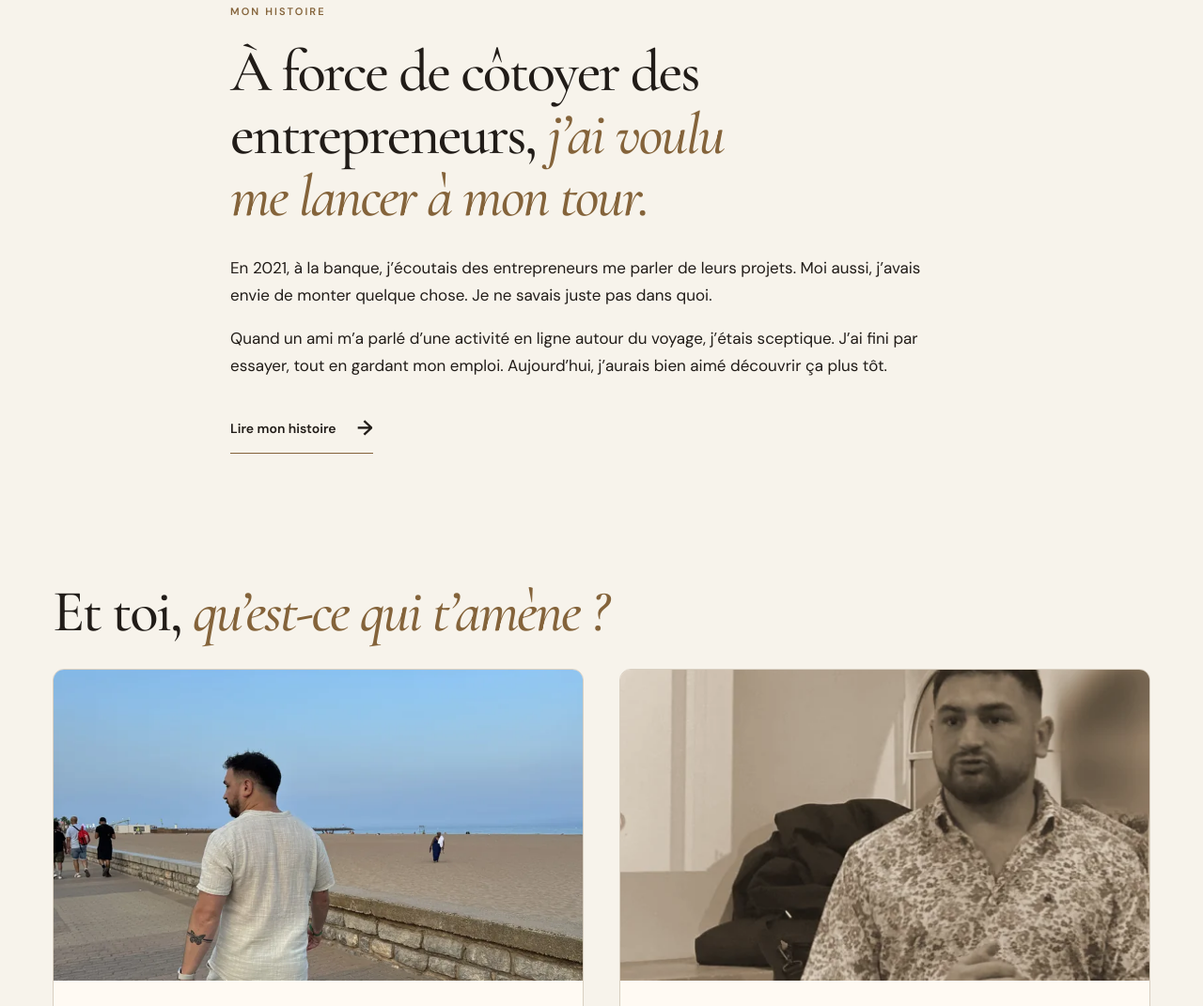
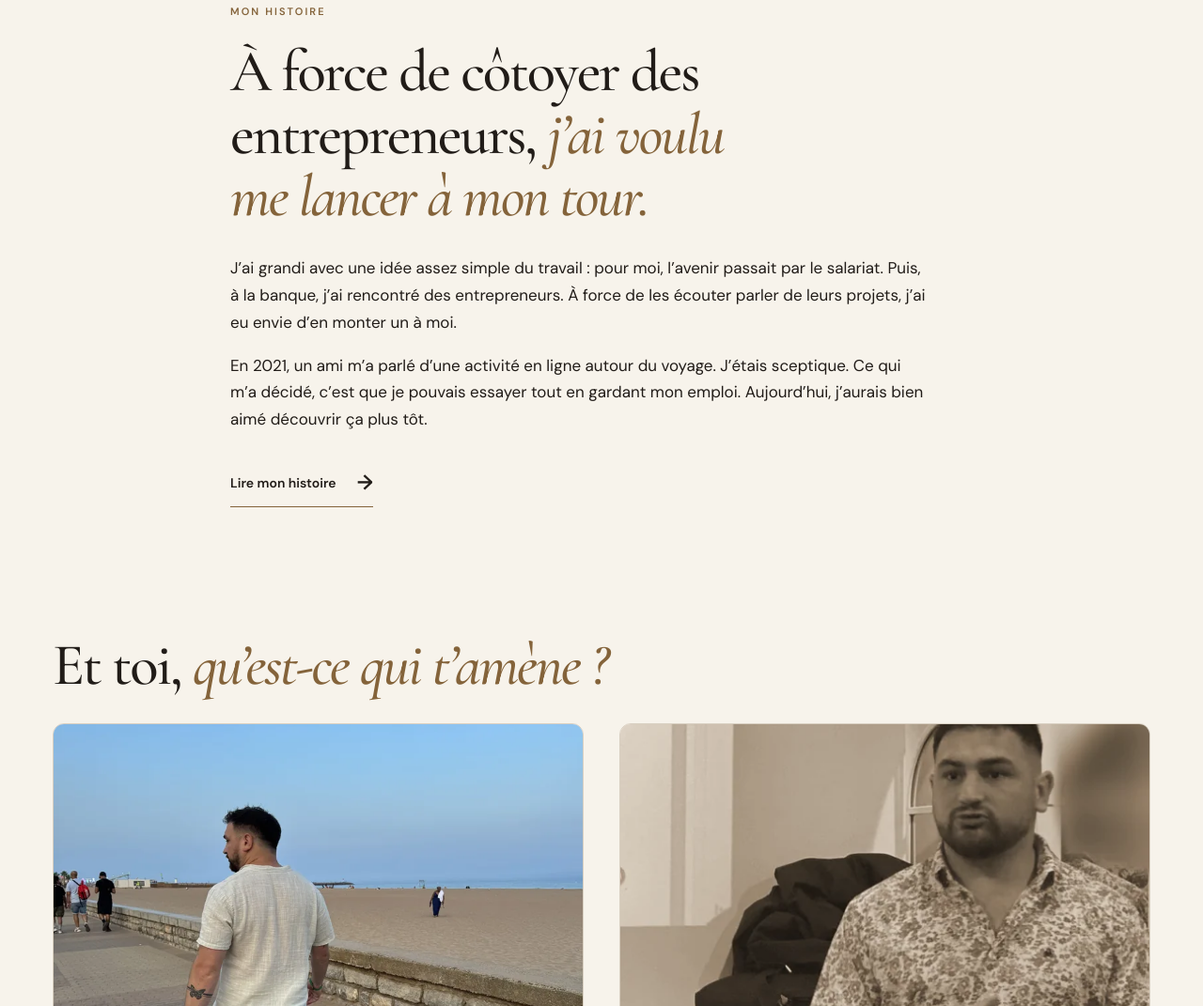
Before and after one commit to guillaumebru46/site-perso, a plain HTML site: page index.html in a window 1280 px wide. Shown: the part 864-1935 px from the top of the page at 94% size. Drawn offline with Linux system fonts and the light colour scheme.

Commit message:
Enrichir le témoignage personnel de Guillaume

```diff
--- a/index.html
+++ b/index.html
@@ -5,8 +5,8 @@
   <div class="wrap"><div class="home-story-copy">
     <span class="eyebrow">Mon histoire</span>
     <h2 id="home-story-title">À force de côtoyer des entrepreneurs, <em>j’ai voulu me lancer à mon tour.</em></h2>
-    <p>En 2021, à la banque, j’écoutais des entrepreneurs me parler de leurs projets. Moi aussi, j’avais envie de monter quelque chose. Je ne savais juste pas dans quoi.</p>
-    <p>Quand un ami m’a parlé d’une activité en ligne autour du voyage, j’étais sceptique. J’ai fini par essayer, tout en gardant mon emploi. Aujourd’hui, j’aurais bien aimé découvrir ça plus tôt.</p>
+    <p>J’ai grandi avec une idée assez simple du travail : pour moi, l’avenir passait par le salariat. Puis, à la banque, j’ai rencontré des entrepreneurs. À force de les écouter parler de leurs projets, j’ai eu envie d’en monter un à moi.</p>
+    <p>En 2021, un ami m’a parlé d’une activité en ligne autour du voyage. J’étais sceptique. Ce qui m’a décidé, c’est que je pouvais essayer tout en gardant mon emploi. Aujourd’hui, j’aurais bien aimé découvrir ça plus tôt.</p>
     <a class="text-link" href="histoire.html">Lire mon histoire <span aria-hidden="true">→</span></a>
   </div></div>
 </section>
```
